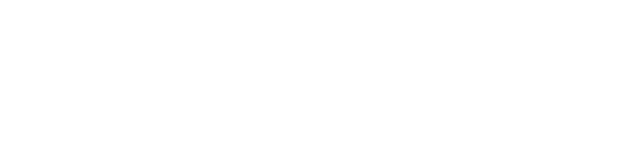
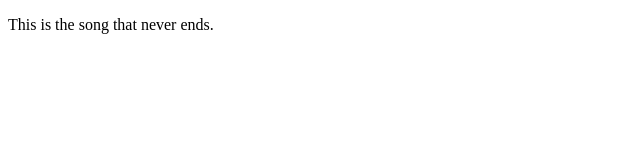
Before and after one commit to johnofhyrule/test-repo-banaza, a plain HTML site: page index.html in a window 1280 px wide. Shown: the whole page, without its empty margins (0-640 px from the left). Drawn offline with Linux system fonts and the light colour scheme.

Commit message:
adds the song that will be in your head for weeks

```diff
--- a/index.html
+++ b/index.html
@@ -4,6 +4,6 @@
     <title> </title>
   </head>
   <body>
-
+    <p>This is the song that never ends.</p>
   </body>
 </html>
```
